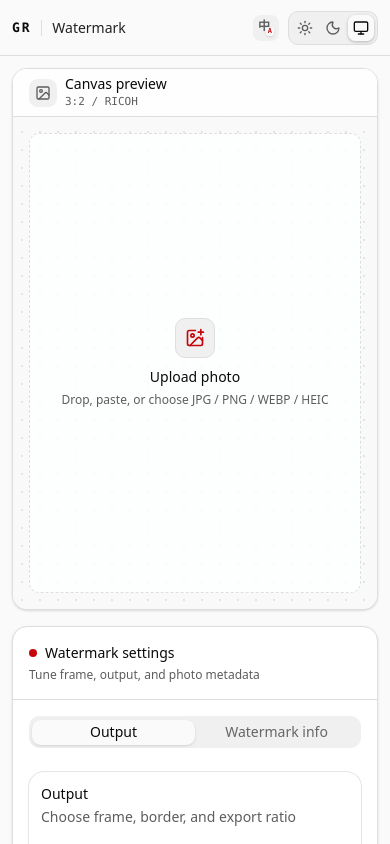
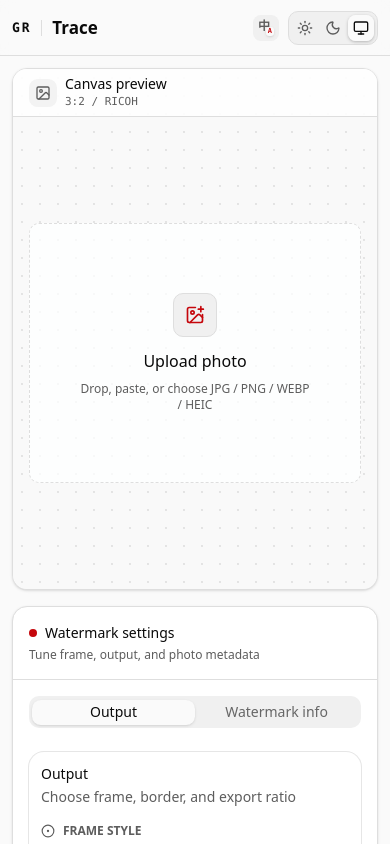
Before and after one commit to ye1223/gr-watermark, a Next.js app: page /en in a window 390 px wide. Shown: the top 844 px of the page. Built offline with nearby package versions, Linux system fonts and the light colour scheme.

Commit message:
Refine mobile upload empty state

```diff
--- a/src/app/layout.tsx
+++ b/src/app/layout.tsx
@@ -4,8 +4,8 @@ import { ThemeProvider } from "@/components/providers/ThemeProvider";
 import "./globals.css";
 
 export const metadata: Metadata = {
-  title: "GR Watermark",
-  description: "Ricoh GR camera photo frame watermark generator",
+  title: "GR印迹",
+  description: "相机照片边框水印生成器",
   manifest: "/manifest.json",
 };
 
--- a/src/app/page.tsx
+++ b/src/app/page.tsx
@@ -5,7 +5,7 @@ export default function HomePage() {
     <main className="grid min-h-screen place-items-center bg-background text-foreground">
       <meta httpEquiv="refresh" content="0;url=/zh" />
       <Link className="text-sm underline underline-offset-4" href="/zh">
-        GR Watermark
+        GR印迹
       </Link>
     </main>
   );
--- a/src/components/actions/ActionButtons.tsx
+++ b/src/components/actions/ActionButtons.tsx
@@ -61,7 +61,7 @@ export function ActionButtons({
         type: "image/jpeg",
       });
       if (navigator.canShare?.({ files: [file] })) {
-        await navigator.share({ files: [file], title: "GR Watermark" });
+        await navigator.share({ files: [file], title: "GR印迹" });
       }
     } finally {
       setBusy(null);
--- a/src/components/layout/Header.tsx
+++ b/src/components/layout/Header.tsx
@@ -24,8 +24,8 @@ export function Header() {
           GR
         </span>
         <span className="h-4 w-px bg-border" />
-        <span className="text-sm font-medium tracking-normal text-foreground/90">
-          Watermark
+        <span className="text-[17px] font-semibold tracking-normal text-foreground">
+          {t("wordmark")}
         </span>
       </Link>
       <div className="flex items-center gap-2">
--- a/src/components/preview/WatermarkPreview.tsx
+++ b/src/components/preview/WatermarkPreview.tsx
@@ -61,7 +61,7 @@ export function WatermarkPreview({
     <section className="grid-bg flex min-h-[520px] flex-1 flex-col">
       <div className="flex h-12 items-center justify-between border-b bg-card/90 px-4">
         <div className="flex min-w-0 items-center gap-2">
-          <span className="grid size-7 shrink-0 place-items-center rounded-md bg-muted">
+          <span className="grid size-7 shrink-0 place-items-center rounded-md bg-muted/80">
             <ImageIcon className="size-4 text-muted-foreground" />
           </span>
           <div className="min-w-0">
@@ -76,7 +76,7 @@ export function WatermarkPreview({
       </div>
       <div className="relative flex min-h-0 flex-1 items-center justify-center p-4 md:p-6">
         {!imageSource ? (
-          <UploadZone onFile={onFile} />
+          <UploadZone compact onFile={onFile} />
         ) : (
           <div className="relative mx-auto flex max-h-[calc(100vh-12rem)] w-full items-center justify-center">
             {isBusy ? (
--- a/src/components/upload/UploadZone.tsx
+++ b/src/components/upload/UploadZone.tsx
@@ -32,8 +32,10 @@ export function UploadZone({
   return (
     <div
       className={cn(
-        "grid w-full max-w-2xl cursor-pointer place-items-center rounded-lg border border-dashed bg-card/70 text-center transition hover:bg-card",
-        compact ? "min-h-[320px]" : "min-h-[460px]",
+        "w-full max-w-2xl cursor-pointer rounded-lg border border-dashed bg-card/70 transition hover:bg-card",
+        compact
+          ? "grid min-h-[260px] place-items-center px-6 py-8 text-center md:min-h-[320px]"
+          : "grid min-h-[460px] place-items-center text-center",
         dragging ? "border-primary bg-accent" : "border-border"
       )}
       role="button"
@@ -58,12 +60,19 @@ export function UploadZone({
         onChange={pickFile}
       />
       <div className="space-y-3 px-6">
-        <span className="mx-auto grid size-10 place-items-center rounded-lg border bg-muted">
+        <span
+          className={cn(
+            "grid shrink-0 place-items-center rounded-lg border bg-muted",
+            compact ? "mx-auto size-11" : "mx-auto size-10"
+          )}
+        >
           <ImagePlus className="size-5 text-primary" />
         </span>
         <div>
-          <p className="text-sm font-medium leading-none">{t("hint")}</p>
-          <p className="mt-2 text-xs text-muted-foreground">{t("formats")}</p>
+          <p className={cn("font-medium leading-none", compact ? "text-base" : "text-sm")}>{t("hint")}</p>
+          <p className="mt-2 text-xs text-muted-foreground">
+            {t("formats")}
+          </p>
         </div>
       </div>
     </div>
--- a/src/messages/en.json
+++ b/src/messages/en.json
@@ -1,6 +1,7 @@
 {
   "header": {
-    "title": "GR Watermark",
+    "title": "GR Trace",
+    "wordmark": "Trace",
     "theme": "Theme",
     "language": "Language"
   },
--- a/src/messages/zh.json
+++ b/src/messages/zh.json
@@ -1,6 +1,7 @@
 {
   "header": {
-    "title": "GR Watermark",
+    "title": "GR印迹",
+    "wordmark": "印迹",
     "theme": "主题",
     "language": "语言"
   },
```
Also changed, not shown: public/manifest.json, 1 other file (tests, documents, lock files or other folders).
